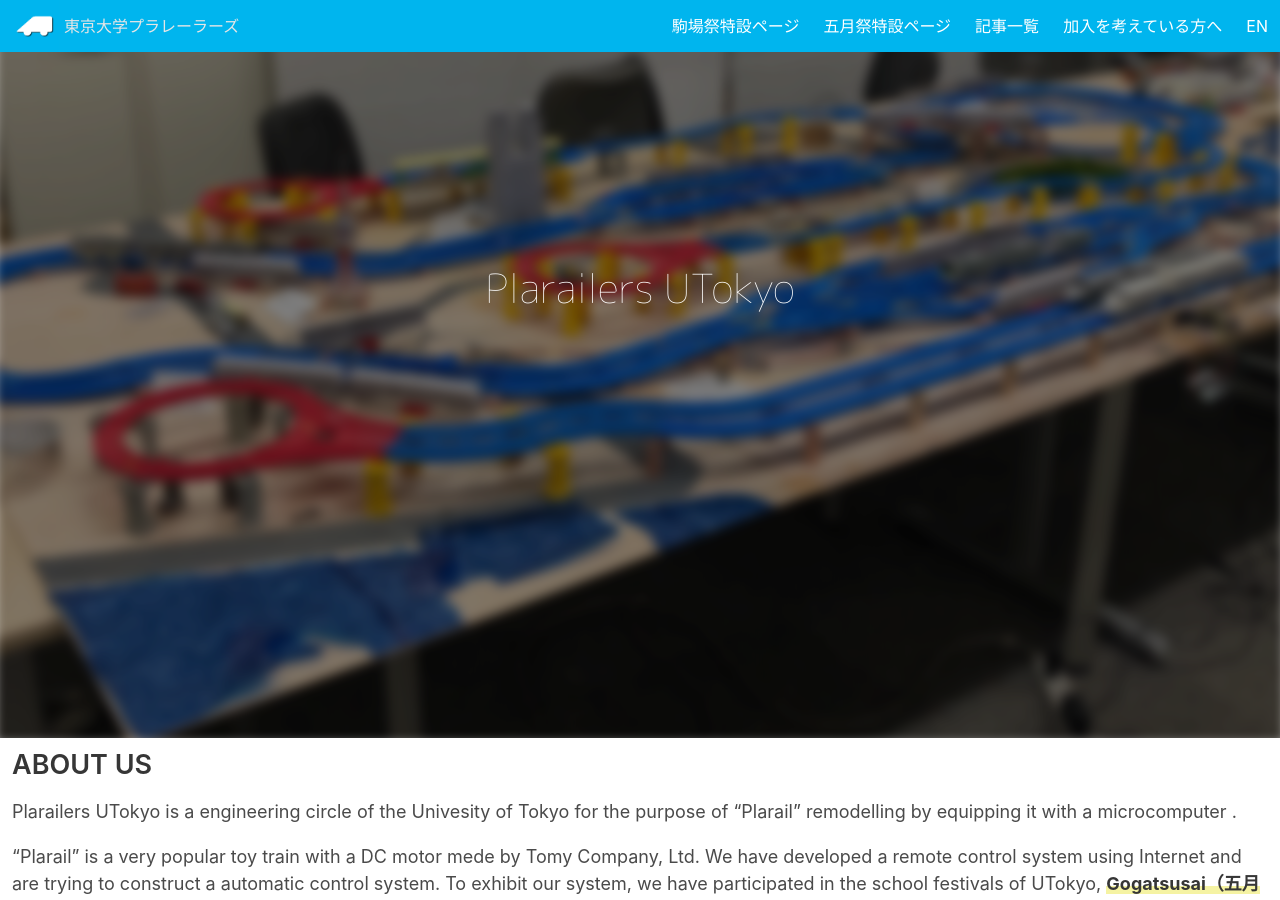
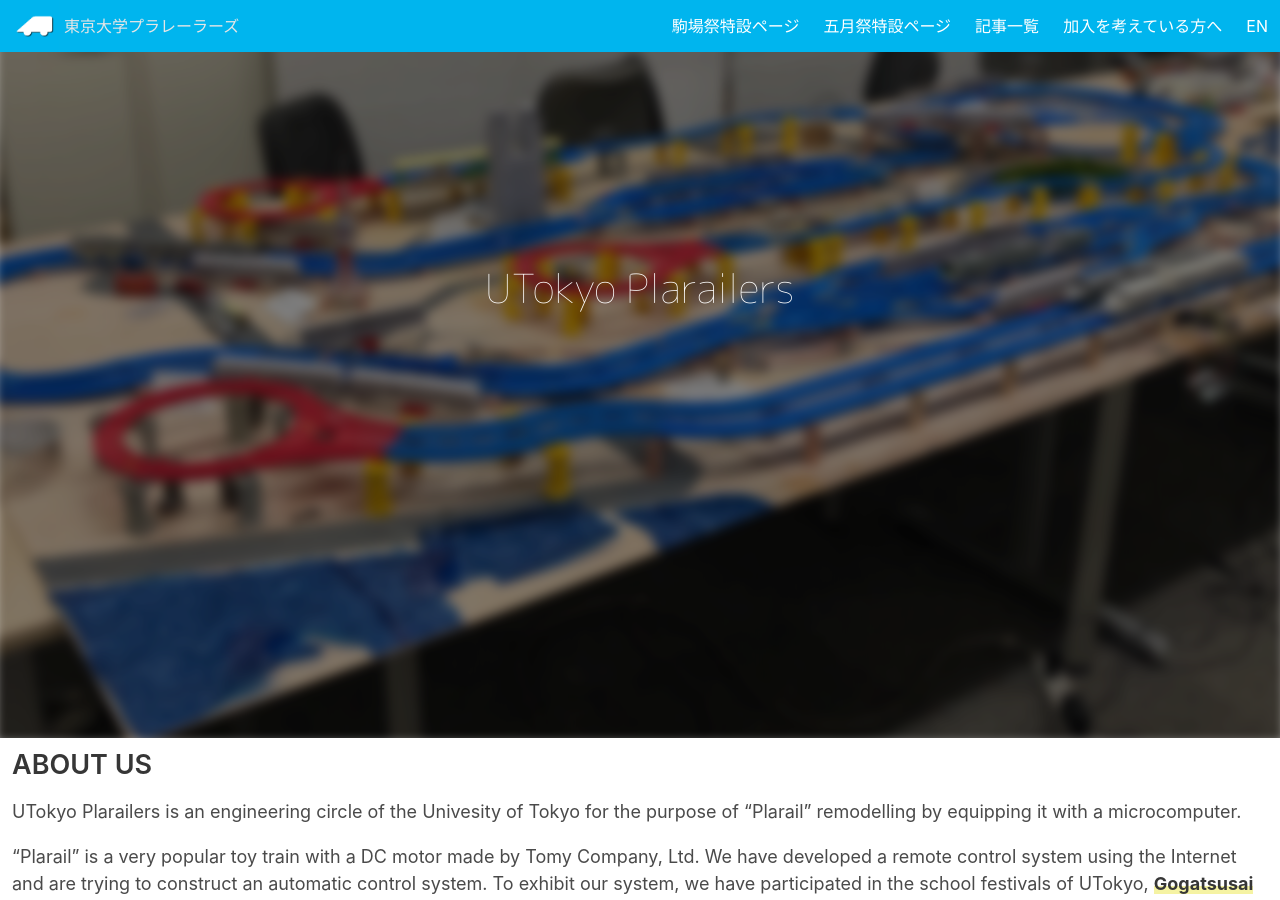
Before and after one commit to plarailers/plarailers.github.io, a Jekyll site: the page built from english/index.html, in a window 1280 px wide and 900 px high, scrolled down 214 px. Built offline with Jekyll 4.4.1, drawn with Linux system fonts in a browser that asks for light colours; nearby versions of some CDN libraries; some of the changed text lies outside the part shown.

Commit message:
文章を修正

```diff
--- a/english/index.html
+++ b/english/index.html
@@ -5,8 +5,7 @@ layout: default
   <div class="hero-body">
     <div class="container has-text-centered">
       <h1 class="title has-text-white p-hero-title">
-        <span>&nbsp;Plarailers</span>
-        <span>UTokyo&nbsp;</span>
+        UTokyo Plarailers
       </h1>
     </div>
   </div>
@@ -18,11 +17,11 @@ layout: default
   ABOUT US
 </h3>
 <p>
-Plarailers UTokyo is a engineering circle of the Univesity of Tokyo for the purpose of “Plarail”  remodelling by equipping it with a microcomputer .
+UTokyo Plarailers is an engineering circle of the Univesity of Tokyo for the purpose of “Plarail” remodelling by equipping it with a microcomputer.
 </p>
 <p>
-“Plarail” is a very popular toy train with a DC motor mede by Tomy Company, Ltd. We have developed a remote control system using Internet and are trying to construct a automatic control system.
-To exhibit our system, we have participated in the school festivals of UTokyo, <strong>Gogatsusai（五月祭）</strong>and <strong>Komabasai（駒場祭）</strong>since 2019 and give many people opportunities to get in touch with engineering.
+“Plarail” is a very popular toy train with a DC motor made by Tomy Company, Ltd. We have developed a remote control system using the Internet and are trying to construct an automatic control system.
+To exhibit our system, we have participated in the school festivals of UTokyo, <strong>Gogatsusai (五月祭)</strong> and <strong>Komabasai (駒場祭)</strong> since 2019 and given many people opportunities to get in touch with engineering.
 </p>
 <h3>
      CONTACT
```
